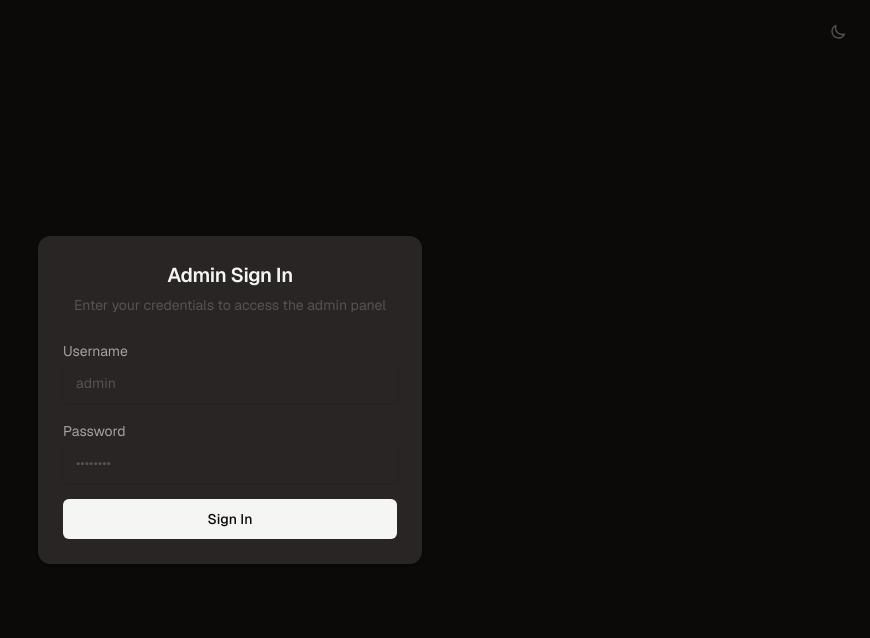
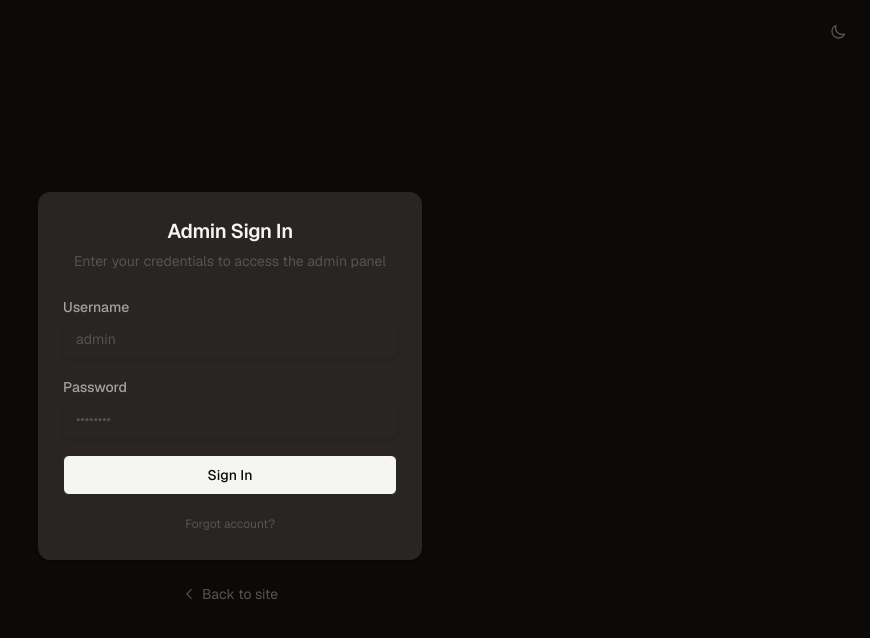
Before and after one commit to aiymnn/adam-workcraft-portfolio, a Next.js app: page /admin/login in a window 1280 px wide. Shown: the top 638 px of the page, without its empty margins (410-1280 px from the left). Built offline with nearby package versions, Linux system fonts and the light colour scheme.

Commit message:
UPDATE: redesign login page

```diff
--- a/app/admin/login/page.tsx
+++ b/app/admin/login/page.tsx
@@ -1,22 +1,24 @@
 'use client';
 
-import { useEffect, useState } from 'react';
+import { useCallback, useEffect, useState } from 'react';
 import { useRouter } from 'next/navigation';
 import { Card, CardContent, CardDescription, CardHeader, CardTitle } from '@/components/ui/card';
 import { Input } from '@/components/ui/input';
 import { Button } from '@/components/ui/button';
+import { Separator } from '@/components/ui/separator';
 import { useAdminTheme } from '@/context/admin-theme-context';
-import { SunIcon, MoonIcon } from '@/components/shared/icons';
+import { SunIcon, MoonIcon, ChevronLeftIcon } from '@/components/shared/icons';
 import { login, isAuthenticated, getLastPage } from '@/lib/services/auth';
 import { useToast } from '@/hooks/use-toast';
 
 export default function AdminLogin() {
   const router = useRouter();
   const { theme, toggleTheme } = useAdminTheme();
+  const { toast } = useToast();
   const [username, setUsername] = useState('');
   const [password, setPassword] = useState('');
-  const { toast } = useToast();
   const [error, setError] = useState('');
+  const [shaking, setShaking] = useState(false);
 
   useEffect(() => {
     if (typeof window !== 'undefined' && isAuthenticated()) {
@@ -24,9 +26,8 @@ export default function AdminLogin() {
     }
   }, [router]);
 
-  const [shaking, setShaking] = useState(false);
-
-  const handleSubmit = (e: React.FormEvent) => {
+  const handleSubmit = useCallback(
+    (e: React.FormEvent) => {
       e.preventDefault();
       setError('');
 
@@ -40,10 +41,12 @@ export default function AdminLogin() {
       toast.error('Invalid credentials');
       setShaking(true);
       setTimeout(() => setShaking(false), 420);
-  };
+    },
+    [username, password, router, toast],
+  );
 
   return (
-    <div className="flex min-h-screen items-center justify-center px-4">
+    <div className="relative flex min-h-screen flex-col items-center justify-center px-4 py-12">
       <button
         onClick={toggleTheme}
         className="absolute right-4 top-4 flex size-8 items-center justify-center rounded-md text-[var(--text-dim)] transition-colors hover:bg-[var(--button-hover)] hover:text-[var(--text)]"
@@ -51,6 +54,7 @@ export default function AdminLogin() {
       >
         {theme === 'light' ? <MoonIcon /> : <SunIcon />}
       </button>
+
       <div className={`w-full max-w-sm ${shaking ? 'animate-shake' : 'animate-fade-in'}`}>
         <Card>
           <CardHeader className="text-center">
@@ -60,7 +64,7 @@ export default function AdminLogin() {
           <CardContent>
             <form onSubmit={handleSubmit} className="space-y-4">
               <div className="space-y-2">
-                <label className="text-sm text-[var(--text-muted)]">Username</label>
+                <label className="text-sm font-medium text-[var(--text-muted)]">Username</label>
                 <Input
                   value={username}
                   onChange={(e) => setUsername(e.target.value)}
@@ -69,7 +73,7 @@ export default function AdminLogin() {
                 />
               </div>
               <div className="space-y-2">
-                <label className="text-sm text-[var(--text-muted)]">Password</label>
+                <label className="text-sm font-medium text-[var(--text-muted)]">Password</label>
                 <Input
                   type="password"
                   value={password}
@@ -78,17 +82,37 @@ export default function AdminLogin() {
                   autoComplete="current-password"
                 />
               </div>
+
               {error && (
-                <p className="text-sm text-red-400">
-                  {error}
-                </p>
+                <p className="text-sm text-red-400">{error}</p>
               )}
-              <Button type="submit" className="w-full bg-[var(--text)] text-[var(--bg-end)] hover:opacity-90">
+
+              <Button type="submit" variant="primary" className="w-full">
                 Sign In
               </Button>
+
+              <div className="text-center">
+                <button
+                  type="button"
+                  onClick={() => toast.info('Contact admin@adamworkcraft.com to reset your password')}
+                  className="text-xs text-[var(--text-dim)] transition-colors hover:text-[var(--text)]"
+                >
+                  Forgot account?
+                </button>
+              </div>
             </form>
           </CardContent>
         </Card>
+
+        <div className="mt-6 text-center">
+          <button
+            onClick={() => window.open('/', '_blank')}
+            className="inline-flex items-center gap-1.5 text-sm text-[var(--text-dim)] transition-colors hover:text-[var(--text)]"
+          >
+            <ChevronLeftIcon className="size-3.5" />
+            Back to site
+          </button>
+        </div>
       </div>
     </div>
   );
```
Lines whose indentation alone changed are shown as unchanged.
